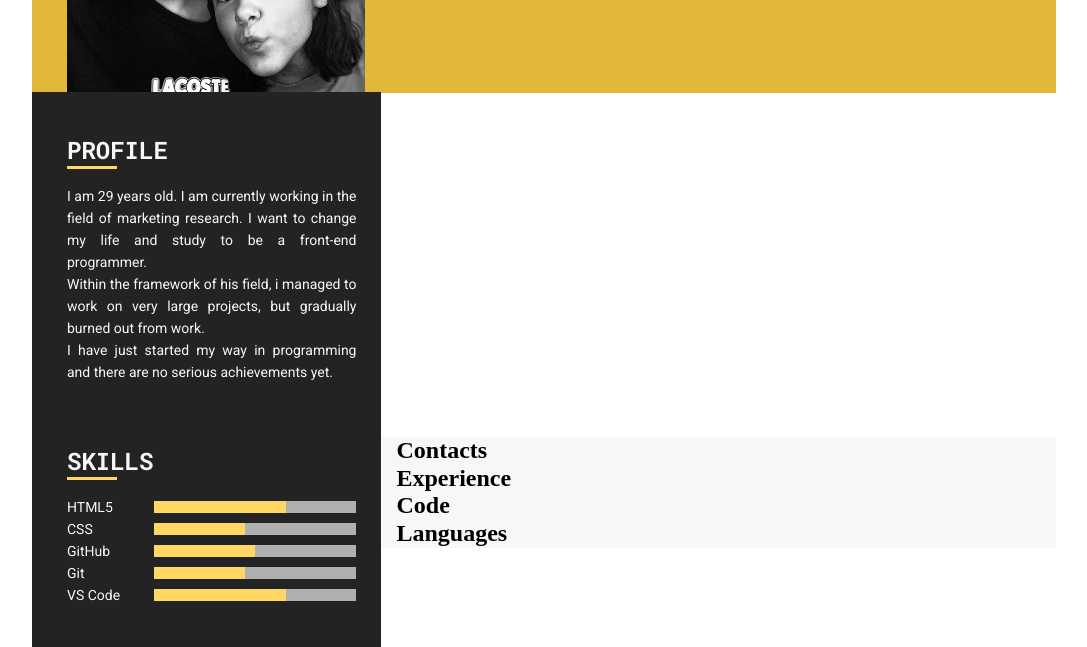
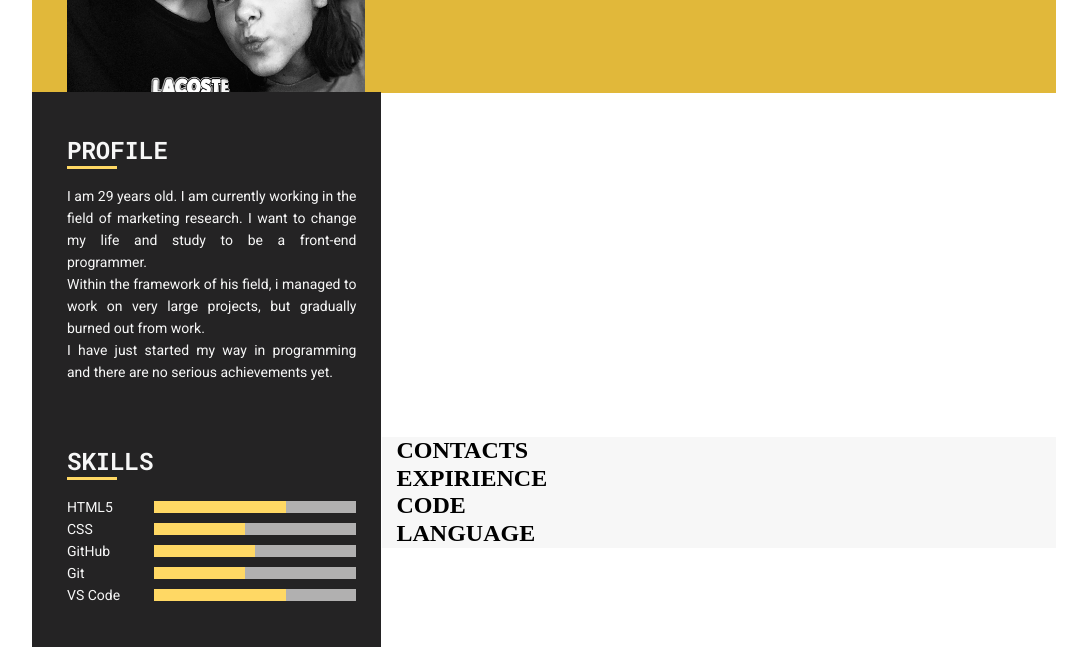
Before and after one commit to Dektarion/rsschool-cv, a plain HTML site: page index.html in a window 1280 px wide. Shown: the part 305-952 px from the top of the page, without its empty margins (96-1183 px from the left). Drawn offline with nearby package versions, Linux system fonts and the light colour scheme.

```diff
--- a/index.html
+++ b/index.html
@@ -113,18 +113,18 @@
       </section>
       <section class="information__right-block information__right-block_bg-color">
         <div>
-          <h2>Contacts</h2>
+          <h2>CONTACTS</h2>
 
         </div>
         <div>
-          <h2>Experience</h2>
+          <h2>EXPIRIENCE</h2>
 
         </div>
         <div>
-          <h2>Code</h2>
+          <h2>CODE</h2>
         </div>
         <div>
-          <h2>Languages</h2>
+          <h2>LANGUAGE</h2>
         </div>
       </section>
     </div>
```
Also changed, not shown: style.css (+0 -21 lines).
